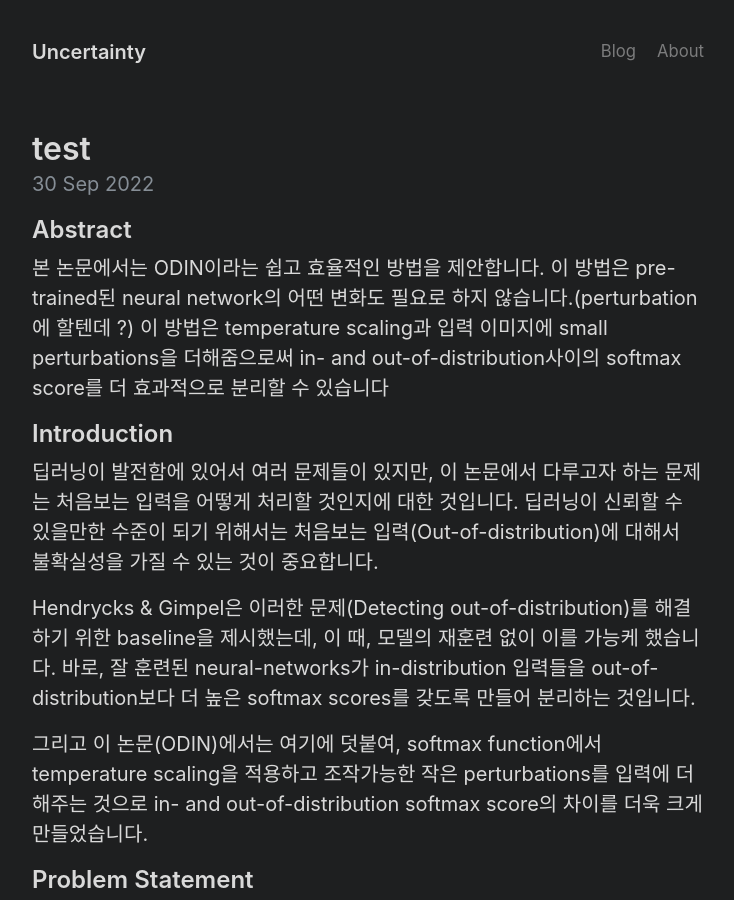
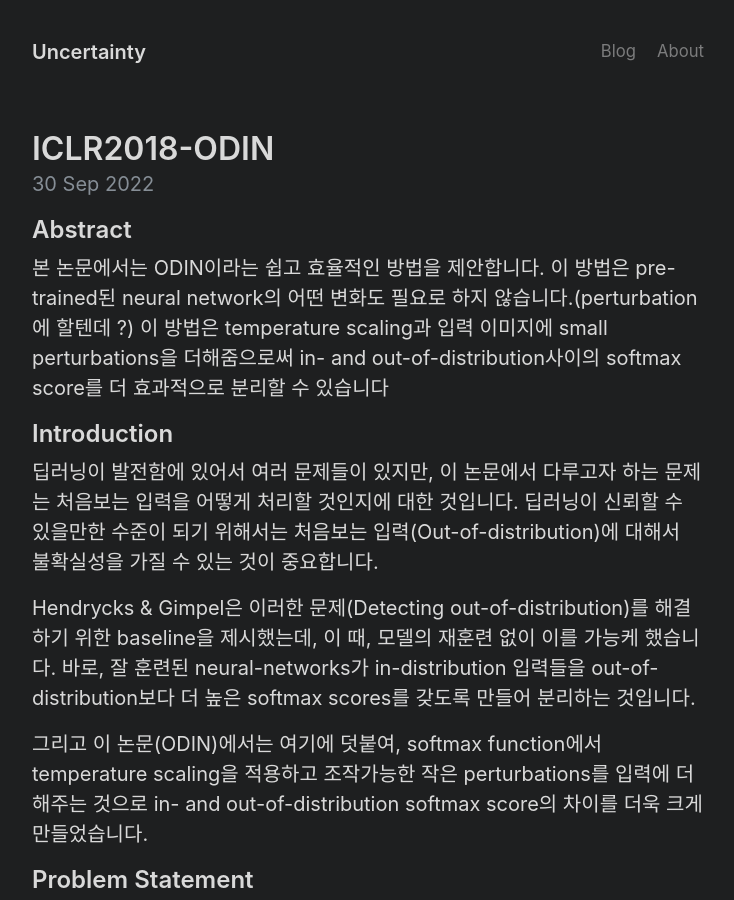
Before and after one commit to mawjdgus0812/mawjdgus0812.github.io, a Jekyll site: the page built from _posts/2022-09-30-test.md, in a window 1280 px wide and 900 px high. Shown: the whole window, without its empty margins (272-1006 px from the left). Built offline with Jekyll 4.4.1, drawn with Linux system fonts in a browser that asks for light colours; formulas are drawn with MathJax 3.

Commit message:
Update 2022-09-30-test.md

```diff
--- a/_posts/2022-09-30-test.md
+++ b/_posts/2022-09-30-test.md
@@ -1,6 +1,6 @@
 ---
 layout: post
-title: test
+title: ICLR2018-ODIN
 use_math: True
 ---
 
```
